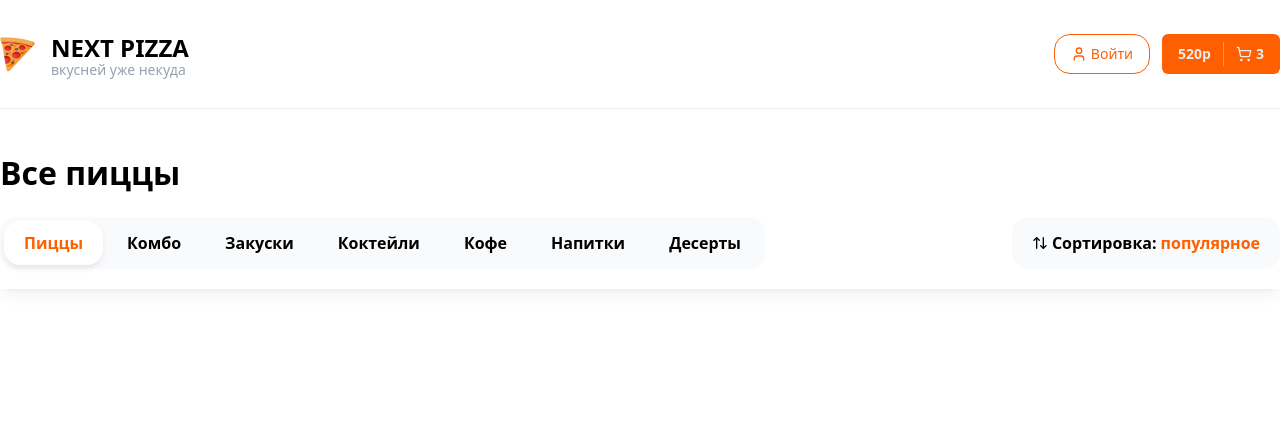
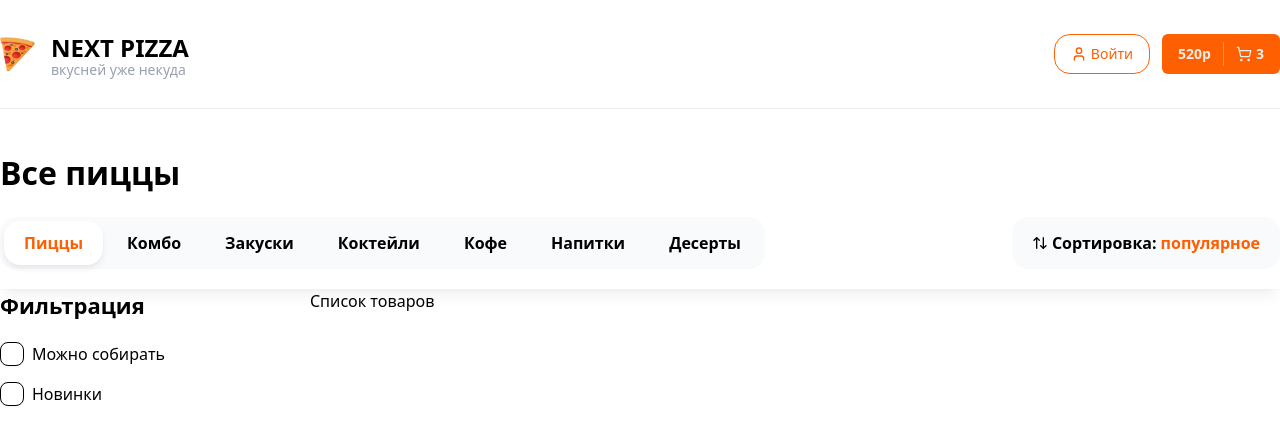
Before and after one commit to TechDanil/pizza-store, a Next.js app: page / in a window 1280 px wide. Shown: the top 444 px of the page. Built offline with nearby package versions, Linux system fonts and the light colour scheme.

Commit message:
implemented checkboxes and filters

```diff
--- a/src/app/page.tsx
+++ b/src/app/page.tsx
@@ -1,4 +1,4 @@
-import { Container, Title, TopBar } from "@/components/shared";
+import { Container, Filters, Title, TopBar } from "@/components/shared";
 
 export default function Home() {
   return (
@@ -6,7 +6,20 @@ export default function Home() {
       <Container externalClass="mt-10 ">
         <Title text="Все пиццы" size="lg" externalClass="font-extrabold" />
       </Container>
+
       <TopBar />
+
+      <Container externalClass="pb-14">
+        <div className="flex gap-[60px]">
+          <div className="w-[250px]">
+            <Filters />
+          </div>
+
+          <div className="flex-1">
+            <div className="flex flex-col gap-16">Список товаров</div>
+          </div>
+        </div>
+      </Container>
     </>
   );
 }
--- /dev/null
+++ b/src/components/shared/filter-checkbox/filter-checkbox.tsx
@@ -0,0 +1,34 @@
+import { Checkbox } from "@/components/ui";
+import { FunctionComponent, ReactNode } from "react";
+
+type Props = {
+  text: string;
+  value: string;
+  endAdornment?: ReactNode;
+  onCheckedChange?: (checked: boolean) => void;
+  checked?: boolean;
+  name?: string;
+};
+
+export const FilterCheckbox: FunctionComponent<Props> = (props) => {
+  const { text, value, endAdornment, onCheckedChange, checked, name } = props;
+
+  return (
+    <div className="flex items-center space-x-2">
+      <Checkbox
+        onCheckedChange={onCheckedChange}
+        checked={checked}
+        value={value}
+        className="rounded-lg w-6 h-6"
+        id={`checkbox-${String(name)}-${String(value)}`}
+      />
+      <label
+        htmlFor={`checkbox-${String(name)}-${String(value)}`}
+        className="leading-none cursor-pointer flex-1"
+      >
+        {text}
+      </label>
+      {endAdornment}
+    </div>
+  );
+};
--- /dev/null
+++ b/src/components/shared/filters/filters.tsx
@@ -0,0 +1,22 @@
+import { FilterCheckbox } from "../filter-checkbox/filter-checkbox";
+import { Title } from "../title/title";
+import { FunctionComponent } from "react";
+
+type Props = {
+  externalClass?: string;
+};
+
+export const Filters: FunctionComponent<Props> = (props) => {
+  const { externalClass } = props;
+
+  return (
+    <div className={externalClass}>
+      <Title text="Фильтрация" size="sm" externalClass="mb-5 font-bold" />
+
+      <div className="flex flex-col gap-4">
+        <FilterCheckbox text="Можно собирать" value="1" />
+        <FilterCheckbox text="Новинки" value="2" />
+      </div>
+    </div>
+  );
+};
--- a/src/components/shared/index.ts
+++ b/src/components/shared/index.ts
@@ -1,7 +1,8 @@
-import { TopBar } from "./top-bar/top-bar";
 export { Header } from "./header/header";
 export { Title } from "./title/title";
 export { Container } from "./container/container";
 export { Categories } from "./categories/categories";
 export { SortPopup } from "./sort-popup/sort-popup";
 export { TopBar } from "./top-bar/top-bar";
+export { FilterCheckbox } from "./filter-checkbox/filter-checkbox";
+export { Filters } from "./filters/filters";
```
Also changed, not shown: src/components/ui/checkbox.tsx (+7 -7 lines).
